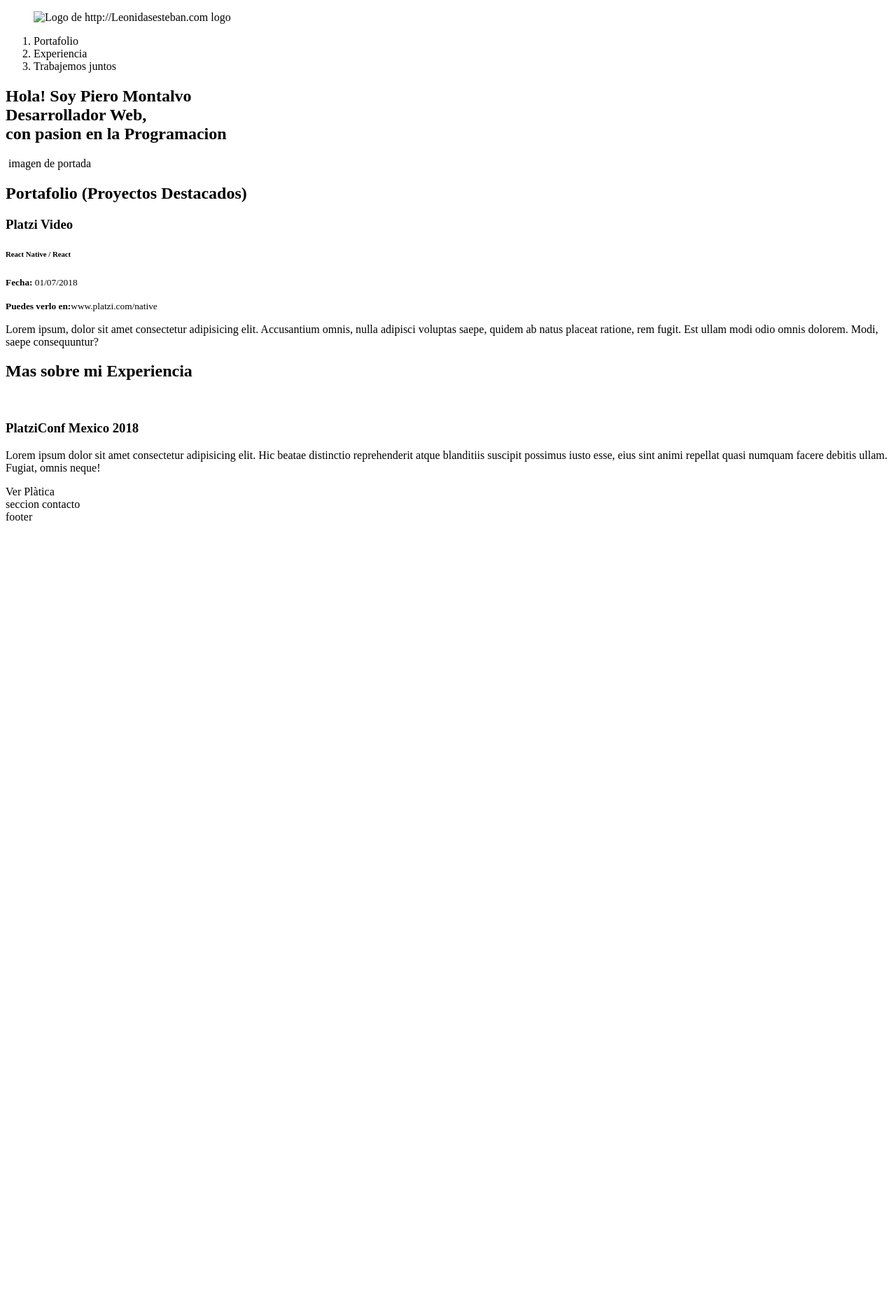
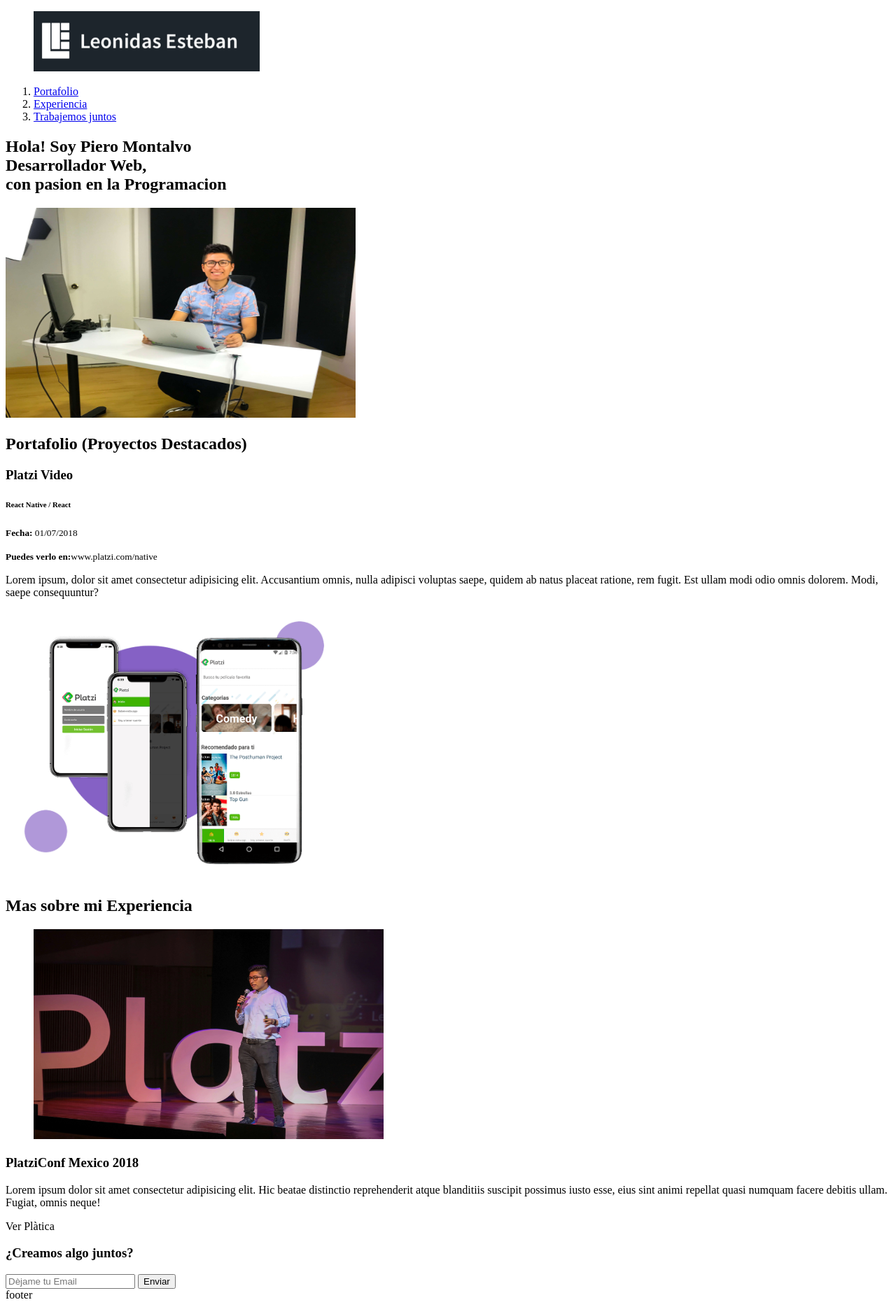
Before and after one commit to piero9922/Pagina-web, a plain HTML site: page index.html in a window 1280 px wide. Shown: the whole page at 70% size. Before the commit the page ends 800 px from the top, so only its background shows below. Drawn offline with Linux system fonts and the light colour scheme.

Commit message:
Agregando images e Input

```diff
--- a/index.html
+++ b/index.html
@@ -1,32 +1,39 @@
 <!DOCTYPE html>
-  <html>
+<html lang="es">
+<meta charset="UTF-8" />
+
 <head>
   <title>Piero Montalvo</title>
+  <link rel="icon" type="images/png" href="images/favicon.png" />
 </head>
+
 <body>
   <header>
     <div>
       <figure>
-              <img src="" alt="Logo de http://Leonidasesteban.com"/> logo
+        <img src="images/logo.png" alt="Logo de http://Leonidasesteban.com" />
       </figure>
+      <nav>
         <ol>
           <li>
-                <a>Portafolio</a>
+            <a href="#">Portafolio</a>
           </li>
           <li>
-                <a>Experiencia</a>
+            <a href="#">Experiencia</a>
           </li>
           <li>
-                <a>Trabajemos juntos</a>
+            <a href="#">Trabajemos juntos</a>
           </li>
         </ol>
+      </nav>
     </div>
   </header>
   <section>
     <h1>
-            Hola! Soy <strong>Piero Montalvo</strong><br> Desarrollador <strong>Web</strong>,<br> con pasion en la <strong>Programacion</strong>
+      Hola! Soy <strong>Piero Montalvo</strong><br> Desarrollador <strong>Web</strong>,<br> con pasion en la
+      <strong>Programacion</strong>
     </h1>
-          <img> imagen de portada
+    <img src="images/hero.jpg" width="500" height="300" alt="imagen principal del sitio"/>
   </section>
   <section>
     <h2>Portafolio (Proyectos Destacados)</h2>
@@ -35,21 +42,32 @@
       <h6>React Native / React</h6>
       <p><small><strong>Fecha:</strong> 01/07/2018</small></p>
       <p><small><strong>Puedes verlo en:</strong>www.platzi.com/native</small></p>
-            <p>Lorem ipsum, dolor sit amet consectetur adipisicing elit. Accusantium omnis, nulla adipisci voluptas saepe, quidem ab natus placeat ratione, rem fugit. Est ullam modi odio omnis dolorem. Modi, saepe consequuntur?</p>
+      <p>Lorem ipsum, dolor sit amet consectetur adipisicing elit. Accusantium omnis, nulla adipisci voluptas saepe,
+        quidem ab natus placeat ratione, rem fugit. Est ullam modi odio omnis dolorem. Modi, saepe consequuntur?</p>
+      <img src="images/platzi-video-react-native.png" width="500" alt="Proyecto del curso de react native">
       </article>
   </section>
   <section>
     <h2>Mas sobre mi Experiencia</h2>
     <article>
       <figure>
-              <img/>
+        <img src="images/platzi-conf.jpg" width="500" height="300"/>
       </figure>
       <h3>PlatziConf Mexico 2018</h3>
-            <p>Lorem ipsum dolor sit amet consectetur adipisicing elit. Hic beatae distinctio reprehenderit atque blanditiis suscipit possimus iusto esse, eius sint animi repellat quasi numquam facere debitis ullam. Fugiat, omnis neque!</p>
+      <p>Lorem ipsum dolor sit amet consectetur adipisicing elit. Hic beatae distinctio reprehenderit atque blanditiis
+        suscipit possimus iusto esse, eius sint animi repellat quasi numquam facere debitis ullam. Fugiat, omnis neque!
+      </p>
       <a>Ver Plàtica</a>
     </article>
   </section>
-        <section>seccion contacto</section>
+  <section>
+    <form action="/suscripcion/">
+      <h3>¿Creamos algo juntos?</h3>
+      <input type="text" placeholder="Dèjame tu Email">
+      <button>Enviar</button>
+    </form>
+  </section>
   <footer>footer</footer>
 </body>
+
 </html>
```
Also changed, not shown: images/favicon.png (added), images/hero.jpg (added), images/logo.png (added), images/platzi-conf.jpg (added), images/platzi-video-react-native.png (added). Lines whose indentation alone changed are shown as unchanged.
